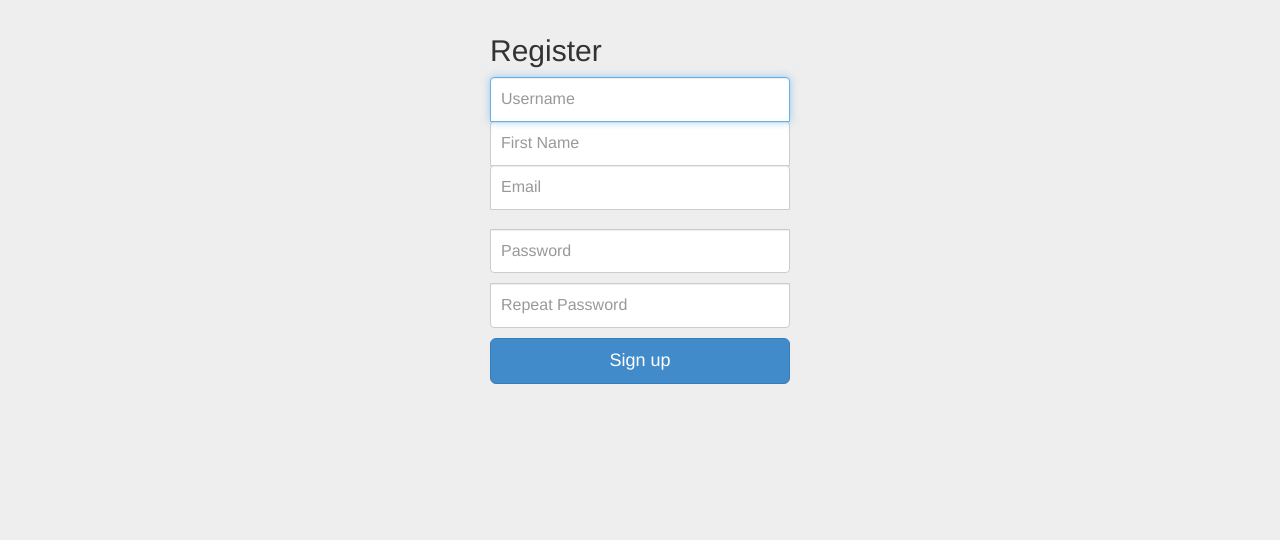
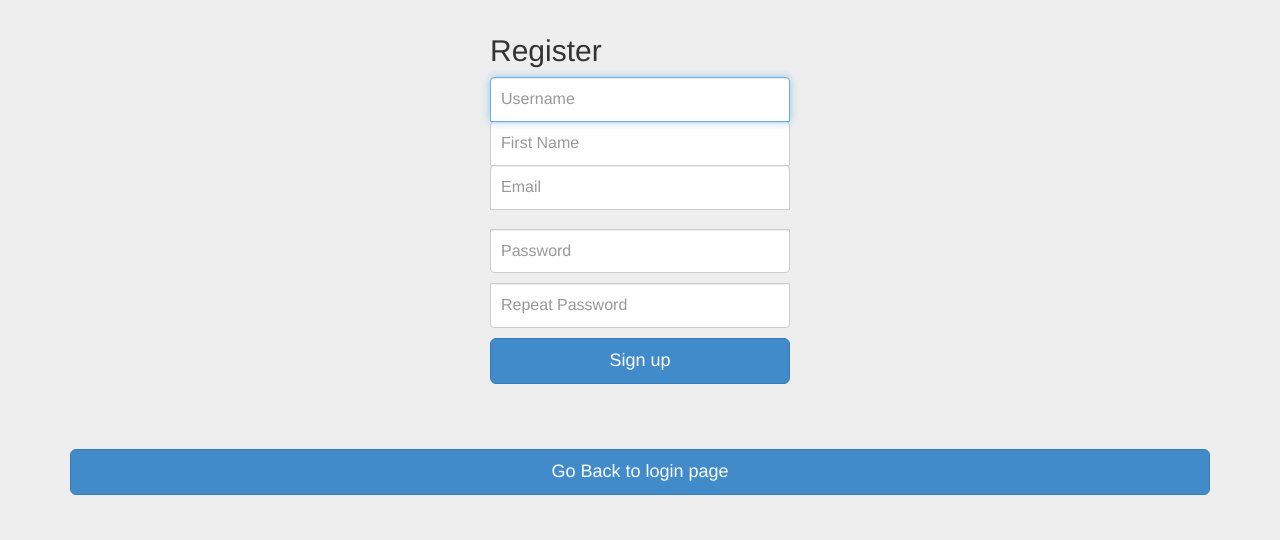
Before and after one commit to krk2211/OneStop, a PHP site: page /login/signup.php in a window 1280 px wide. Shown: the part 41-581 px from the top of the page. Run offline with PHP 8.4, Linux system fonts and the light colour scheme; some libraries are stand-ins or nearby versions.

Commit message:
Modified signup

```diff
--- a/login/signup.php
+++ b/login/signup.php
@@ -32,9 +32,14 @@
         <input name="password2" id="password2" type="password" class="form-control" placeholder="Repeat Password">
 
         <button name="Submit" id="submit" class="btn btn-lg btn-primary btn-block" type="submit">Sign up</button>
+        <br />
+        <br />
 
         <div id="message"></div>
       </form>
+
+      <a href="../Start1.php"><button class="btn btn-lg btn-primary btn-block" type="submit">Go Back to login page</button></a>
+
 
     </div> <!-- /container -->
 
```
